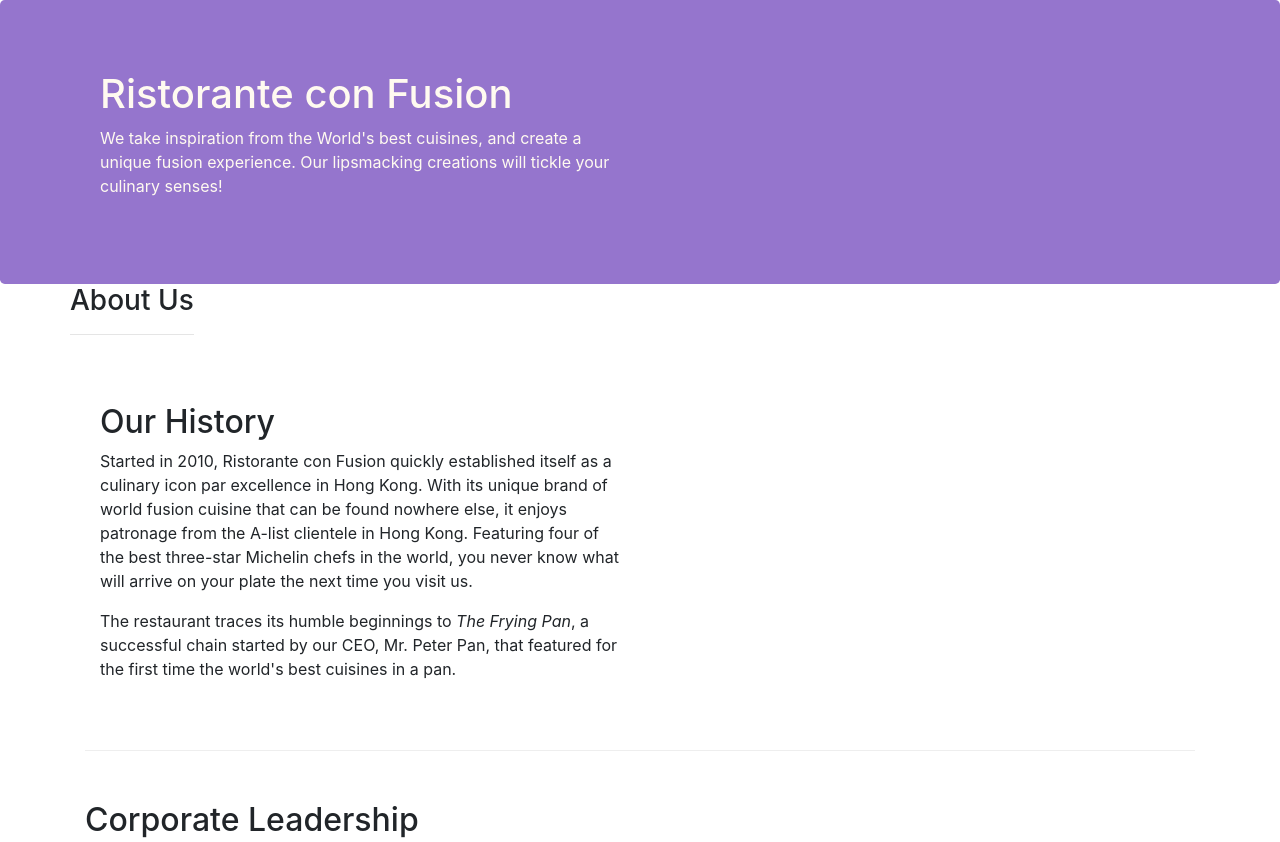
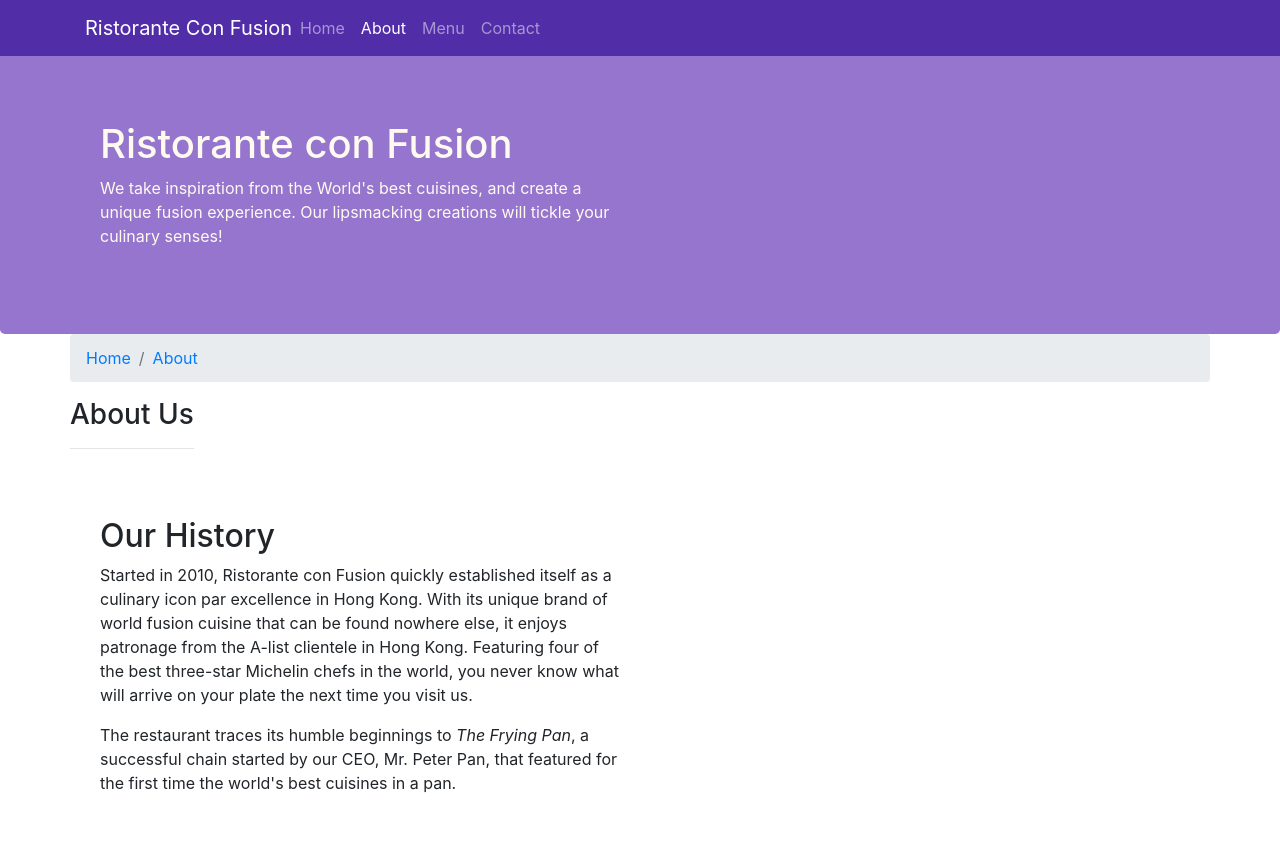
Before and after one commit to mitrabuggaveeti/Website-Using-Bootstrap, a website: page aboutus.html in a window 1280 px wide. Shown: the top 842 px of the page. Drawn offline with nearby package versions, Linux system fonts and the light colour scheme.

Commit message:
added nav bar

```diff
--- a/aboutus.html
+++ b/aboutus.html
@@ -14,6 +14,22 @@
 
 <body>
 
+    <nav class="navbar navbar-dark navbar-expand-sm  fixed-top">
+        <div class="container">
+            <button class="navbar-toggler" type="button" data-toggle="collapse" data-target="#Navbar">
+                <span class="navbar-toggler-icon"></span>
+            </button>
+           <a class="navbar-brand mr-auto" href="./index.html">Ristorante Con Fusion</a>
+           <div class="collapse navbar-collapse" id="Navbar">
+                <ul class="navbar-nav mr-auto">
+                    <li class="nav-item"><a class="nav-link" href="./index.html">Home</a></li>
+                    <li class="nav-item active"><a class="nav-link" href="#">About</a></li>
+                    <li class="nav-item"><a class="nav-link" href="#">Menu</a></li>
+                    <li class="nav-item"><a class="nav-link" href="#">Contact</a></li>
+                </ul>
+            </div>
+        </div>
+    </nav>
     <header class="jumbotron">
         <div class="container">
             <div class="row row-header">
@@ -29,6 +45,10 @@
 
     <div class="container">
         <div class="row">
+            <ol class="col-12 breadcrumb">
+                <li class="breadcrumb-item"><a href="./index.html">Home</a></li>
+                <li class="breadcrumb-item"><a href="#">About</a></li>
+            </ol>
             <div>
                <h3>About Us</h3>
                <hr>
@@ -68,7 +88,7 @@
                 <div class="col-4 offset-1 col-sm-2">
                     <h5>Links</h5>
                     <ul class="list-unstyled">
-                        <li><a href="#">Home</a></li>
+                        <li><a href="./index.html">Home</a></li>
                         <li><a href="#">About</a></li>
                         <li><a href="#">Menu</a></li>
                         <li><a href="#">Contact</a></li>
--- a/css/styles.css
+++ b/css/styles.css
@@ -27,3 +27,12 @@ address{
     margin:0px;
     color:#0f0f0f;
 }
+
+body {
+    padding: 50px 0px 0px 0px;
+    z-index: 0;
+}
+
+.navbar-dark {
+    background-color: #512da8;
+}
```
Also changed, not shown: index.html (+18 -1 lines).
